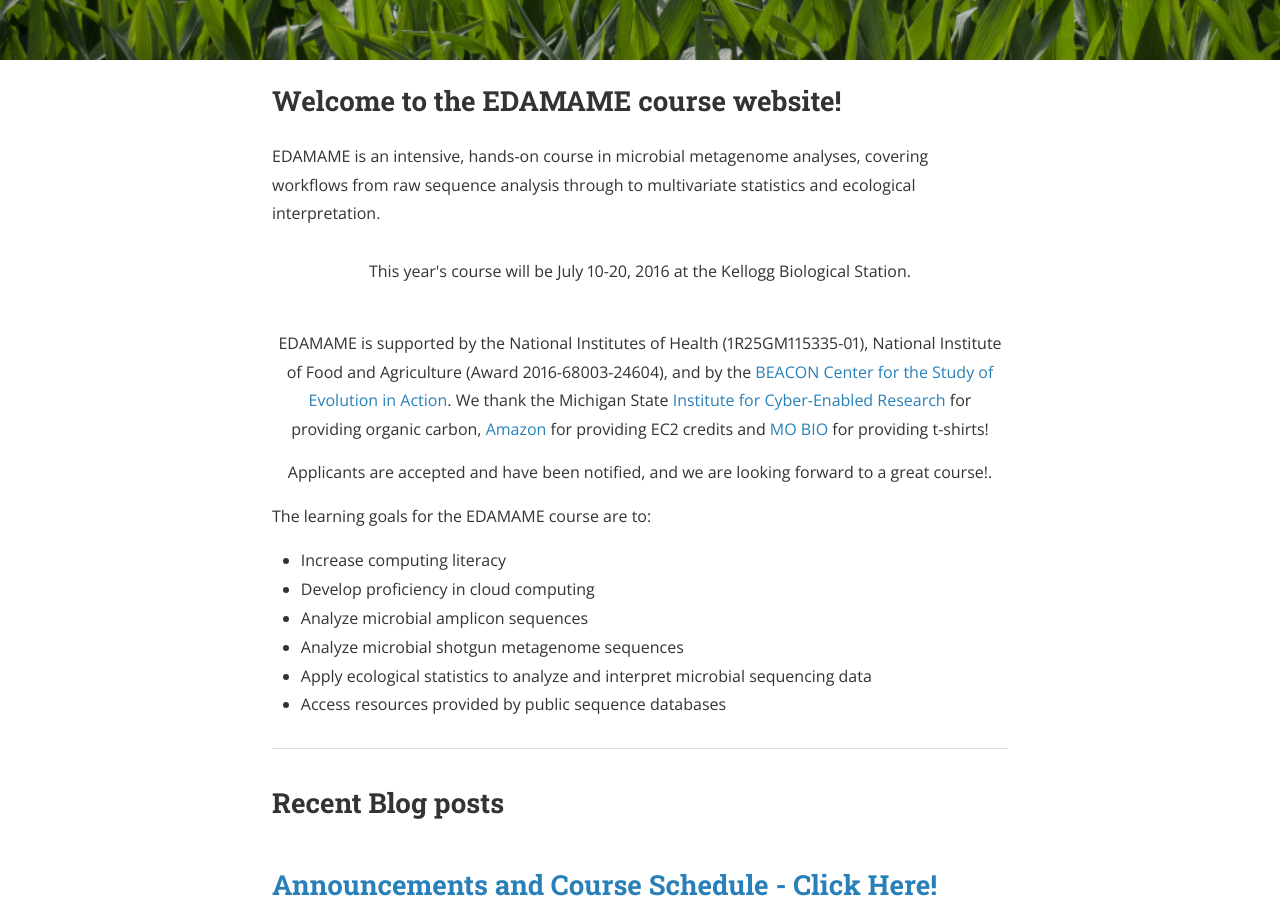
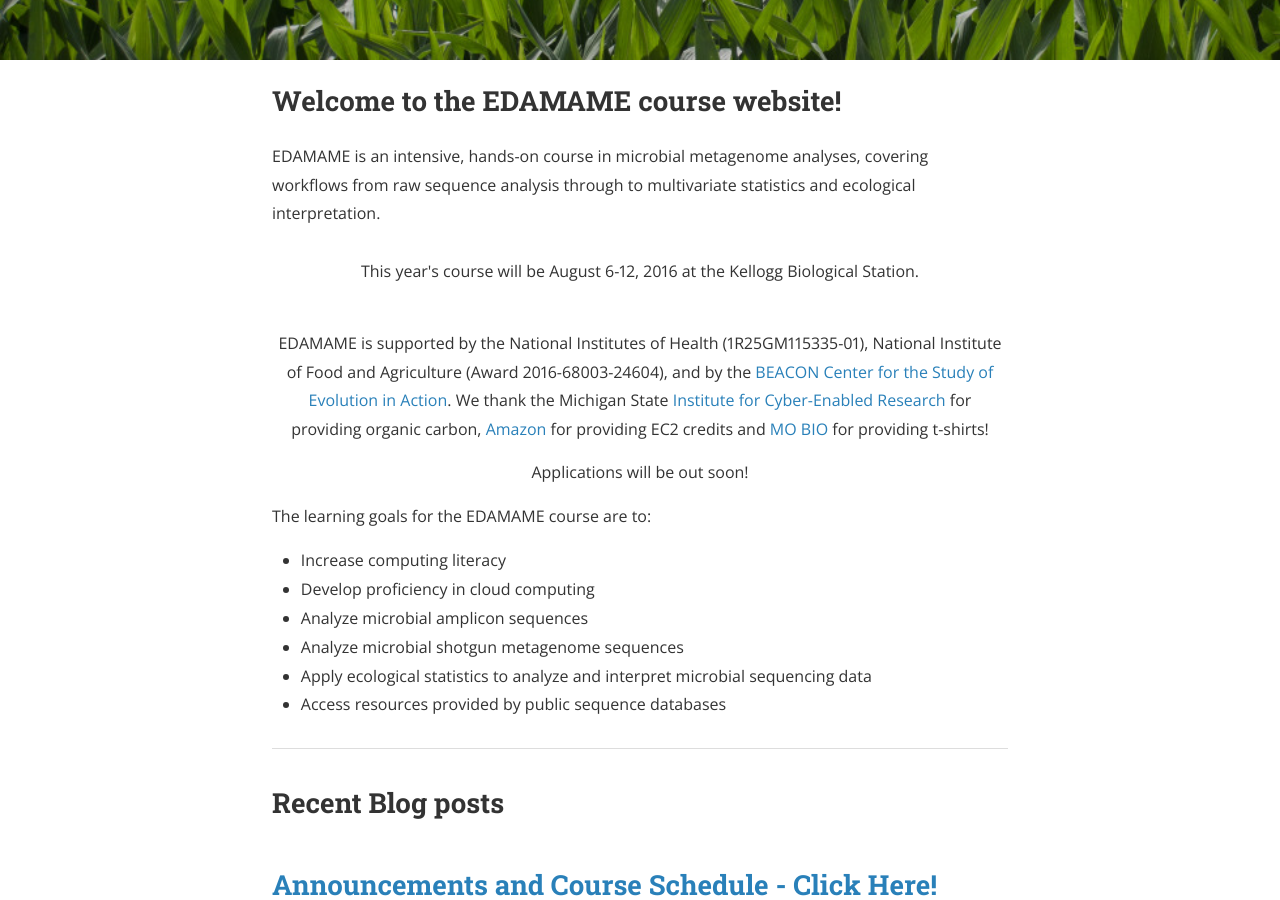
Before and after one commit to edamame-course/edamame-course.github.io, a Jekyll site: the page built from index.html, in a window 1280 px wide and 900 px high, scrolled down 443 px. Built offline with Jekyll 4.4.1, drawn with Linux system fonts in a browser that asks for light colours; nearby versions of some CDN libraries; the list of posts is cut into pages by our own code; a style sheet for code colours, icons or effects is not loaded.

Commit message:
Update index.html

```diff
--- a/index.html
+++ b/index.html
@@ -21,11 +21,11 @@ layout: default
 EDAMAME is an intensive, hands-on course in microbial metagenome analyses, covering workflows from raw sequence analysis through to multivariate statistics and ecological interpretation.
 
 <p align=center><br>
-This year's course will be July 10-20, 2016 at the Kellogg Biological Station.
+This year's course will be August 6-12, 2016 at the Kellogg Biological Station.
 <p align=center><br>
 EDAMAME is supported by the National Institutes of Health (1R25GM115335-01), National Institute of Food and Agriculture (Award 2016-68003-24604), and by the <a href=http://beacon-center.org>BEACON Center for the Study of Evolution in Action</a>.  We thank the Michigan State <a href=http://icer.msu.edu/>Institute for Cyber-Enabled Research</a> for providing organic carbon, <a href=https://aws.amazon.com/ec2/>Amazon</a> for providing EC2 credits and <a href=https://mobio.com/>MO BIO</a> for providing t-shirts!
 <p align=center>
-Applicants are accepted and have been notified, and we are looking forward to a great course!.
+Applications will be out soon!
 
 <p>
 The learning goals for the EDAMAME course are to:
```
